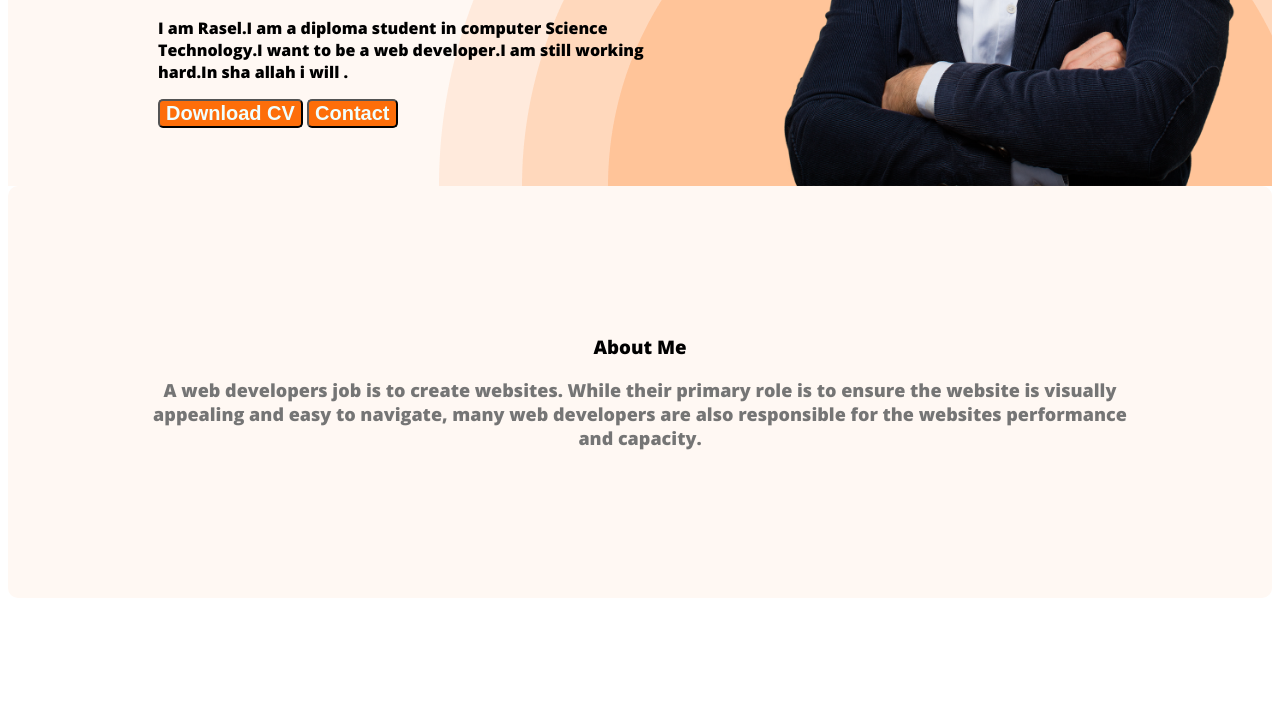
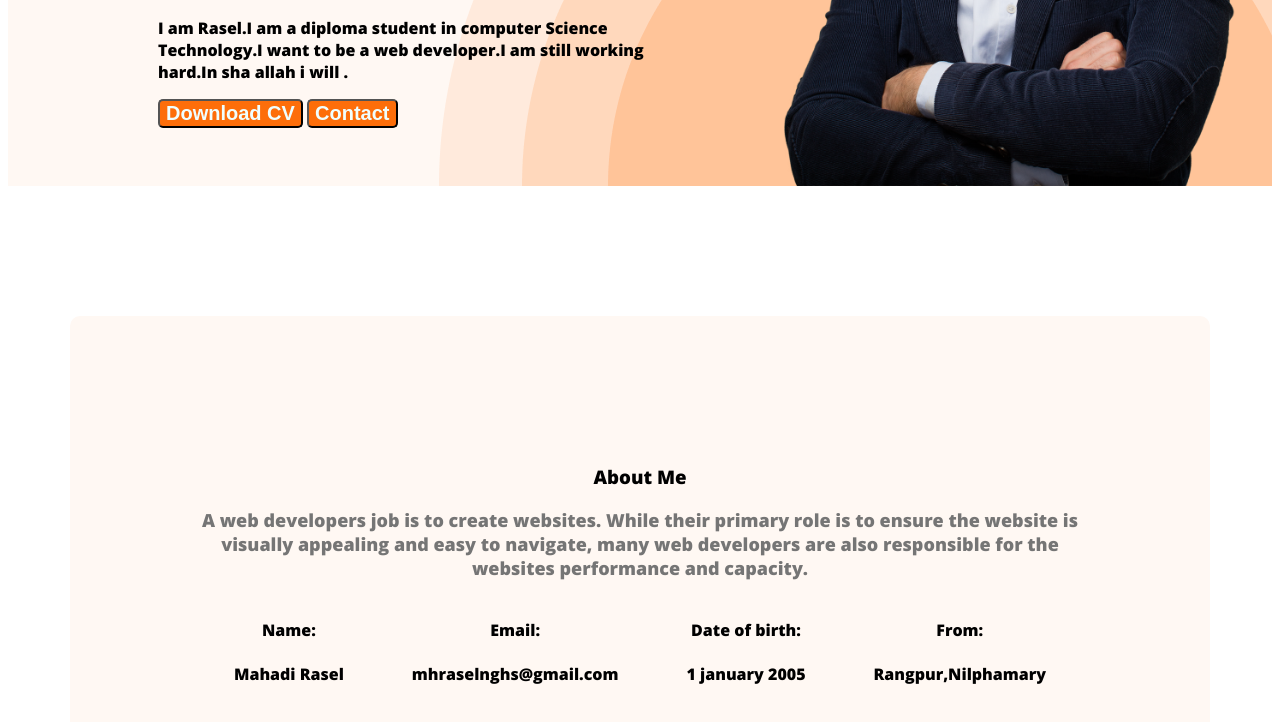
Before and after one commit to Mahadihasanrasel/web-developer-portfolio, a plain HTML site: page index.html in a window 1280 px wide. Shown: the part 582-1304 px from the top of the page. Before the commit the page ends 1188 px from the top, so only its background shows below. Drawn offline with nearby package versions, Linux system fonts and the light colour scheme.

Commit message:
added about information

```diff
--- a/index.html
+++ b/index.html
@@ -36,6 +36,26 @@
         About Me
     </h3>
     <p class="section-description">A web developers job is to create websites. While their primary role is to ensure the website is visually appealing and easy to navigate, many web developers are also responsible for the websites performance and capacity. </p>
+    <div class="about-info-container">
+        <!-- .about-info*4>h4.info-tittle+p.info-description -->
+        <div class="about-info">
+            <h4 class="info-tittle">Name:</h4>
+            <p class="info-description">Mahadi Rasel</p>
+        </div>
+        <div class="about-info">
+            <h4 class="info-tittle">Email:</h4>
+            <p class="info-description">mhraselnghs@gmail.com</p>
+        </div>
+        <div class="about-info">
+            <h4 class="info-tittle">Date of birth:</h4>
+            <p class="info-description">1 january 2005</p>
+        </div>
+        <div class="about-info">
+            <h4 class="info-tittle">From:</h4>
+            <p class="info-description">Rangpur,Nilphamary</p>
+        </div>
+
+    </div>
 </section>
     </main>
     <footer>
--- a/styles/portfolio.css
+++ b/styles/portfolio.css
@@ -83,6 +83,10 @@ nav a{
     margin-bottom: 20px;
 }
 /* main section styles */
+main{
+    max-width: 1140px;
+    margin: 0 auto;
+}
 
 /* about section styles */
 .about{
@@ -90,4 +94,13 @@ nav a{
     border-radius: 10px;
     background: #FFF8F3;
     text-align: center;
-    margin: 130px 0--;
+    margin: 130px 0;
+}
+.about-info-container{
+    display: flex;
+    justify-content: space-around;
+
+}
+.about-info{
+    text-align: center;
+}
```
